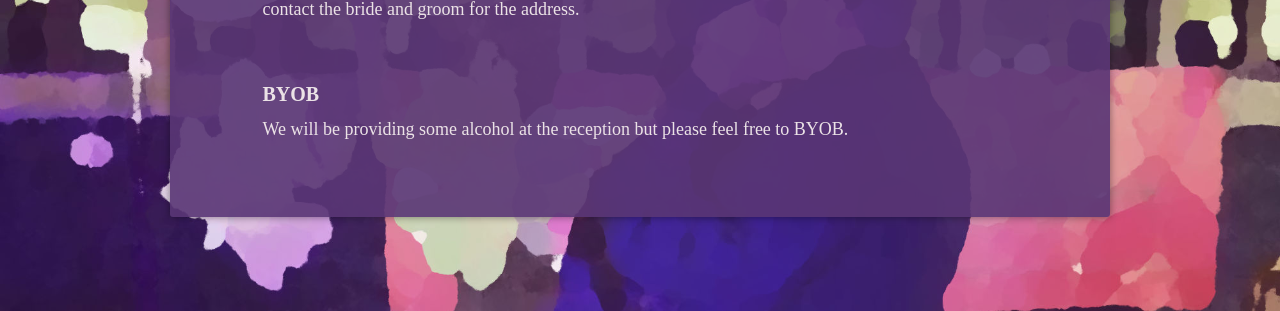
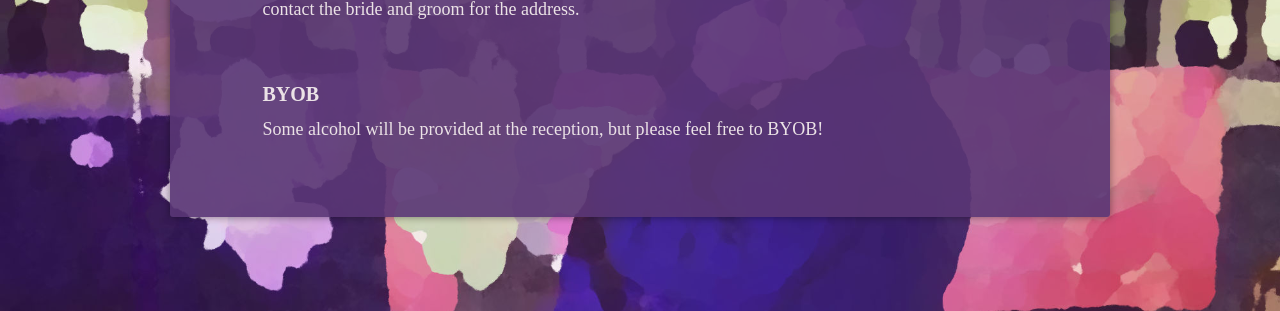
Before and after one commit to bryanchambers/gordonwedding, a Flask app: page /details in a window 1280 px wide. Shown: the part 1122-1433 px from the top of the page. Run offline with Flask 2, Linux system fonts and the light colour scheme; data comes from the database, SQL or seed files in the repository; some web fonts are replaced.

Commit message:
Updated BYOB message

```diff
--- a/templates/details.html
+++ b/templates/details.html
@@ -44,7 +44,7 @@
 
             <div class='item'>
                 <div class='question'>BYOB</div>
-                <div class='answer'>We will be providing some alcohol at the reception but please feel free to BYOB.</div>
+                <div class='answer'>Some alcohol will be provided at the reception, but please feel free to BYOB!</div>
             </div>
         </div>
     </div>
```
